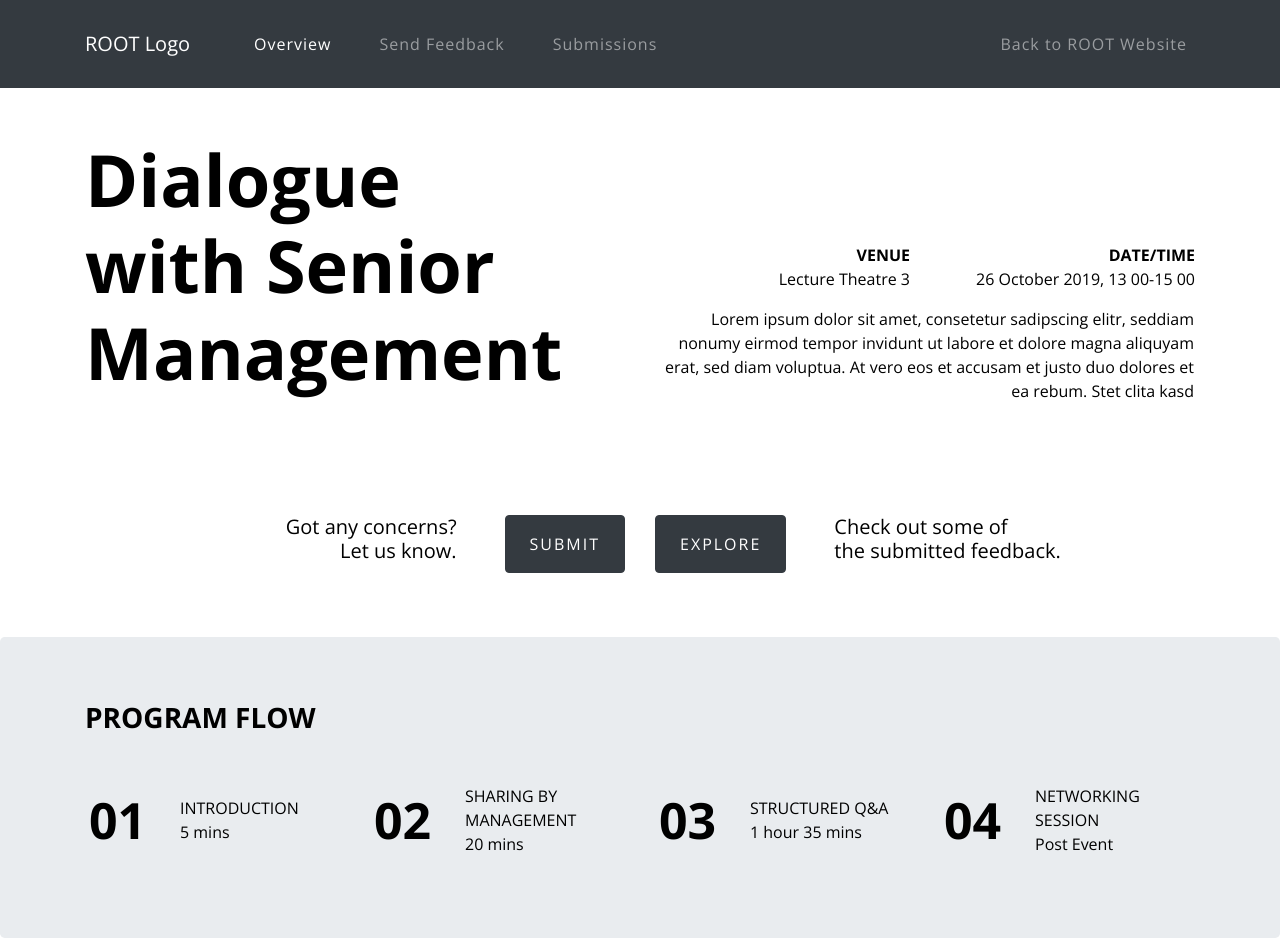
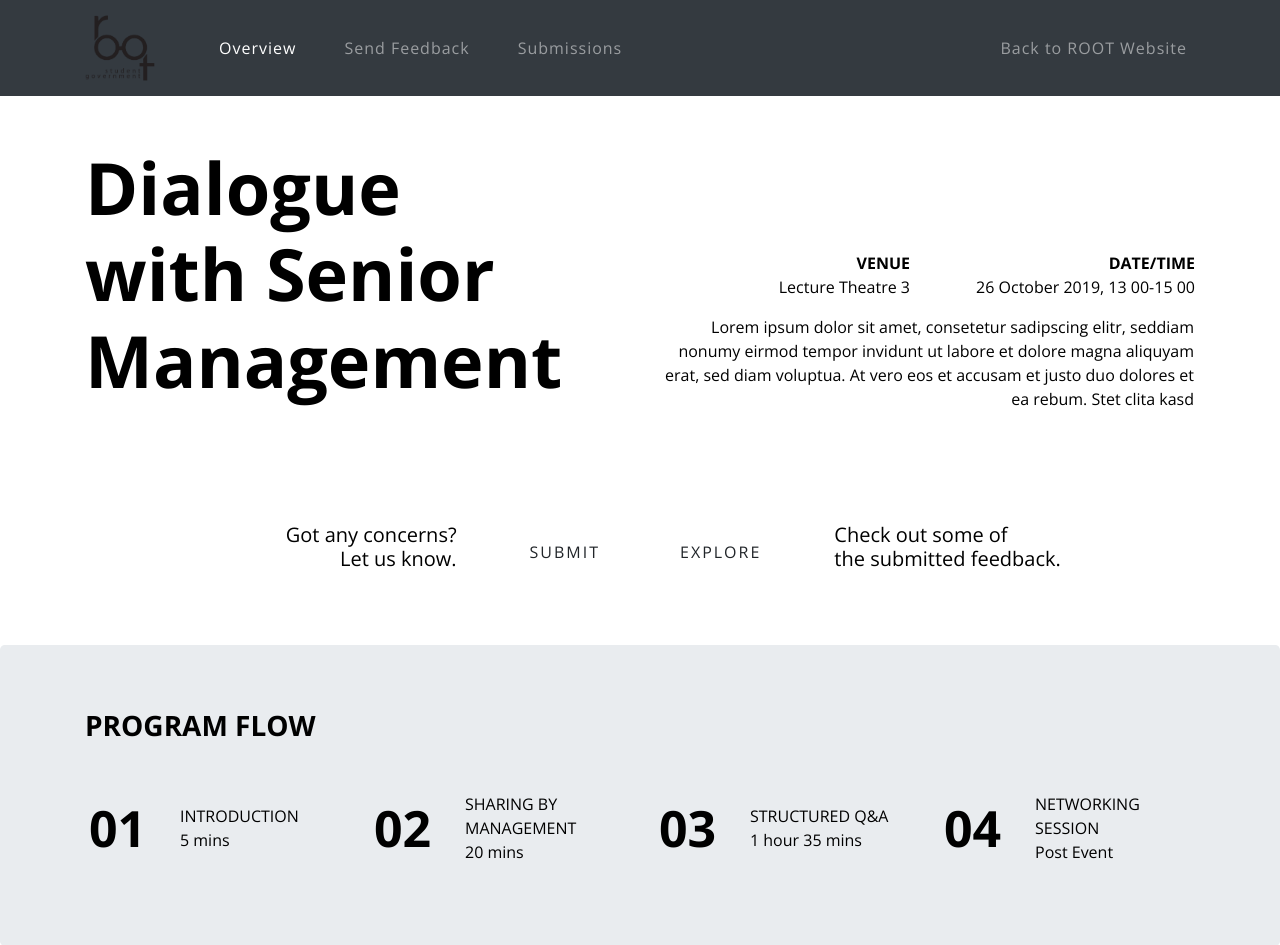
Before and after one commit to shohamc1/root-feedback, a Django app: template feedback/templates/DSMOverview.html in a window 1280 px wide. Shown: the top 945 px of the page. Run offline with Django 3.2, Linux system fonts and the light colour scheme; the template is opened without the code that fills it, so the values that code supplies are empty; some libraries are stand-ins or nearby versions.

Commit message:
more png and html changes

```diff
--- a/feedback/templates/DSMOverview.html
+++ b/feedback/templates/DSMOverview.html
@@ -13,14 +13,14 @@
 </head>
 <body>
   <!-- NAV -->
-  <nav class="navbar navbar-expand-lg navbar-dark bg-dark py-4">
+  <nav class="navbar navbar-expand-lg navbar-dark bg-dark">
     <div class="container">
       <button class="navbar-toggler" type="button" data-toggle="collapse" data-target="#navbarTogglerDemo01" aria-controls="navbarTogglerDemo01" aria-expanded="false" aria-label="Toggle navigation">
         <span class="navbar-toggler-icon"></span>
       </button>
       <div class="collapse navbar-collapse" id="navbarTogglerDemo01">
         <a class="navbar-brand pr-4" href="#">
-          ROOT Logo
+          <img src="{% static 'images/root_logo.png' %}" alt="" width="70">
         </a>
         <ul class="navbar-nav mr-auto mt-2 mt-lg-0">
           <li class="nav-item active">
@@ -65,14 +65,14 @@
             <h5 class="text-right">Got any concerns?<br/>Let us know.</h5>
           </div>
           <div class="">
-            <a type="button" class="btn btn-dark py-3 px-4 text-uppercase" href="/main" role="button">Submit</a>
+            <a type="button" class="btn btn-red py-3 px-4 text-uppercase" href="/main" role="button">Submit</a>
           </div>
         </div>
       </div>
       <div class="col-12 col-lg-6 py-3">
         <div class="d-flex justify-content-start">
           <div class="">
-            <a type="button" class="btn btn-dark py-3 px-4 text-uppercase" href="/submissions" role="button">Explore</a>
+            <a type="button" class="btn btn-red py-3 px-4 text-uppercase" href="/submissions" role="button">Explore</a>
           </div>
           <div class="pl-5">
             <h5 class="text-left">Check out some of<br/>the submitted feedback.</h5>
@@ -181,8 +181,8 @@
   </section>
   <section id="history" class="py-5">
     <div class="row">
-      <div class="col-4"><center><img src="{% static 'images/guywithmail.png' %}" alt="" style="width:70%;"></center></div>
-      <div class="col-8">
+      <div class="col-12 col-md-4"><center><img src="{% static 'images/history.png' %}" alt="" style="width:70%;"></center></div>
+      <div class="col-12 col-md-8">
         <h3 class="pb-4 text-uppercase"><strong>History of DSM</strong></h3>
         <p>Lorem ipsum dolor sit amet, consetetur sadipscing elitr, sed diam nonumy eirmod tempor invidunt ut labore et dolore magna aliquyam erat, sed diam voluptua. At vero eos et accusam et justo duo dolores et ea rebum. Stet clita kasd gubergren, no sea takimata sanctus est Lorem ipsum dolor sit amet. Lorem ipsum dolor sit amet, consetetur sadipscing elitr, sed diam nonumy eirmod tempor invidunt ut labore et dolore magna aliquyam erat, sed diam voluptua. At vero eos et accusam et justo duo dolores et ea rebum. Stet clita kasd gubergren, no sea takimata sanctus est Lorem ipsum dolor sit amet</p><br><br>
       </div>
```
Also changed, not shown: feedback/feedbackpage/static/images/root white.png (added), feedback/feedbackpage/static/images/root_logo.png (renamed from feedback/feedbackpage/static/images/LogoRoot6000px-01.png).
